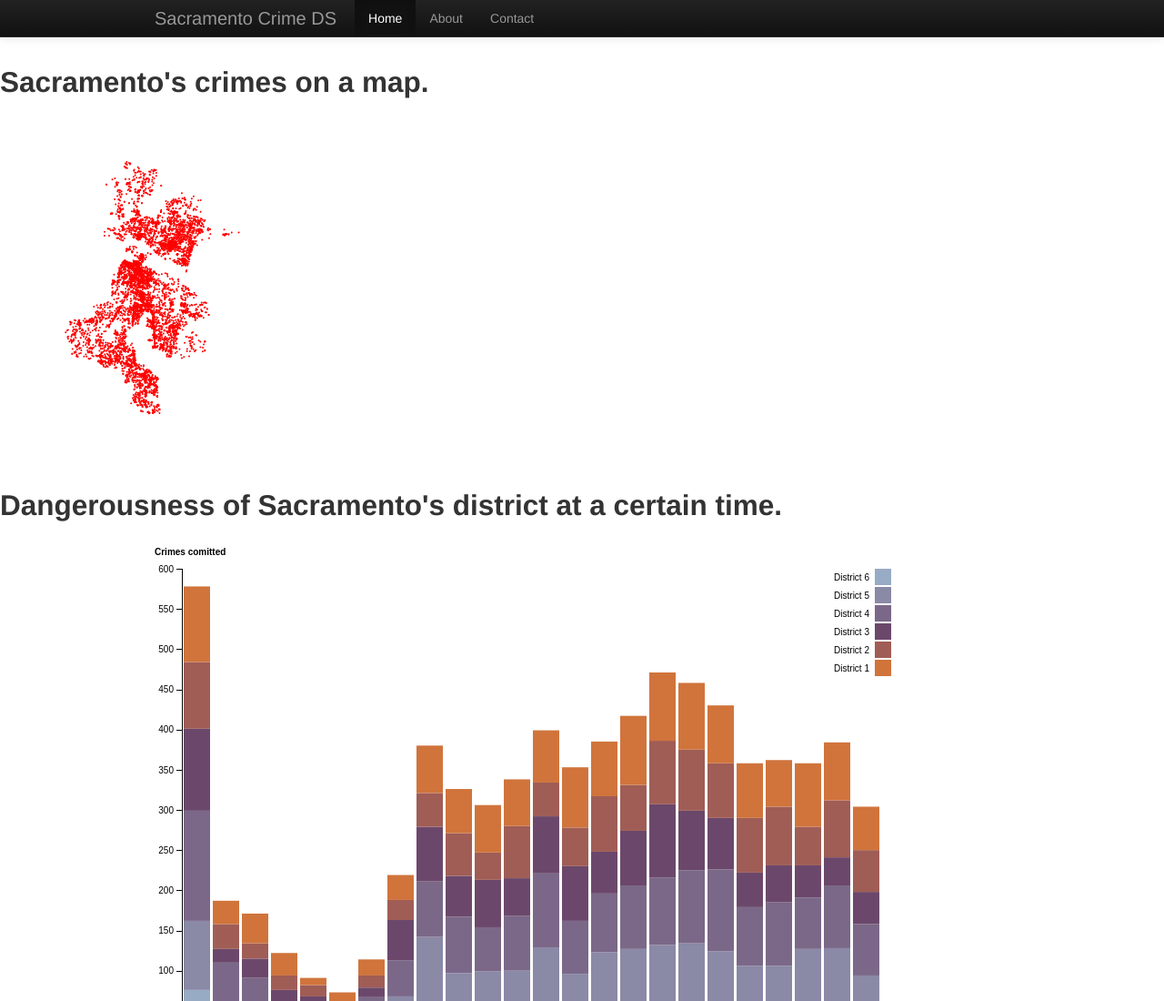
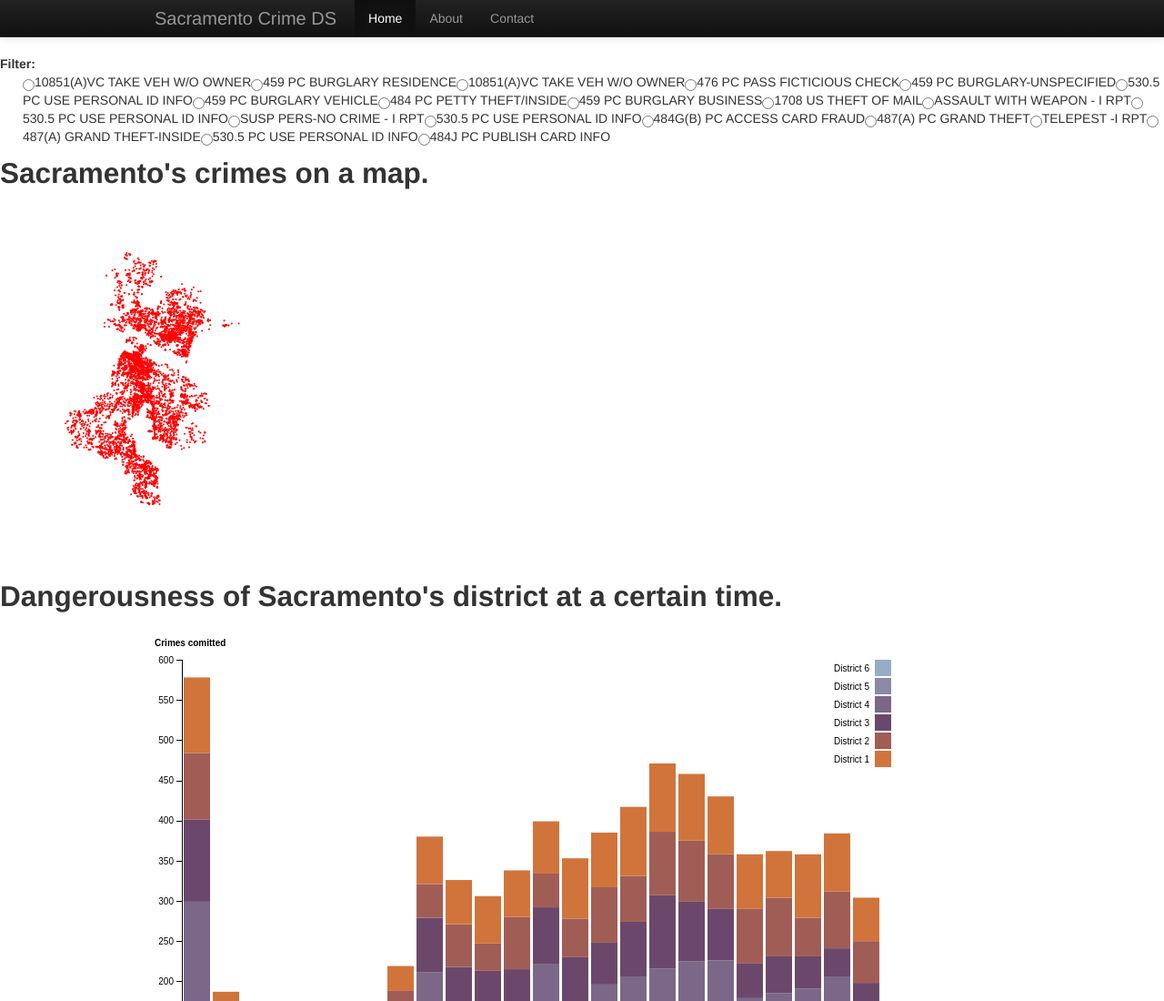
Before and after one commit to anotherrandomname/sacramento-crime-visualization, a website: page index.html in a window 1280 px wide. Shown: the top 1100 px of the page at 91% size. Drawn offline with nearby package versions, Linux system fonts and the light colour scheme.

Commit message:
added filtering for hours and crimes (prototype)

```diff
--- a/index.html
+++ b/index.html
@@ -35,7 +35,14 @@
     </div>
 
     <div>
+      <!--html filter checkbox-->
+        <div>
+          <strong>Filter:</strong>
+          <ul id="filter-list">
+            <li id="filter_" class="check-temp" style="display:none"><input type="radio" /></li>
+          </ul>
 
+        </div>
         <div class="leftSVG">
             <h2>Sacramento's crimes on a map.</h2>
             <div id="svg1Here" />
--- a/index.js
+++ b/index.js
@@ -33,14 +33,160 @@ const svg = d3.select('.svg2Here').append('svg')
     .append('g')
     .attr('transform', `translate(${margin.left}, ${margin.top})`);
 
-d3.csv("data/SacramentocrimeJanuary2006.csv", function(error, data) {
-    if (error) throw error;
 
-    // convert datatypes
-    data.forEach(function(d) {
-        d.cdatetime = parseDate(d.cdatetime).getHours();
-        d.district = +d.district;
+
+
+    // --------------- map part -------------
+    var w = 800;
+    var h = 400;
+    var projection = d3.geoAlbers()
+        .translate([w * 25.1, h * 7])
+        .scale([60000]);
+
+    var path = d3.geoPath()
+        .projection(projection);
+
+    //used for json-map
+    //Define quantize scale to sort data values into buckets of color
+    //var color = d3.scaleQuantize()
+    //    .range(["rgb(237,248,233)", "rgb(186,228,179)", "rgb(116,196,118)", "rgb(49,163,84)", "rgb(0,109,44)"]);
+
+    var svgMap = d3.select('#svg1Here')
+        .append("svg")
+        .attr("width", w)
+        .attr("height", h);
+
+    //insert svg image
+    d3.select("#svg1Here").append("image")
+        .attr("xlink:href", "/data/sa_zoning.svg")
+        .attr("width", 300)
+        .attr("height", 300)
+
+    //loading json
+    // d3.json("/data/ca.json", function(json) {
+    //     svg.selectAll("path")
+    //         .data(json.features)
+    //         .enter()
+    //         .append("path")
+    //         .attr("d", path)
+    //         .style("fill", function(d) {
+    //             //Get data value
+    //             var value = d.properties.value;
+    //
+    //             if (value) {
+    //                 //If value exists…
+    //                 return color(value);
+    //             } else {
+    //                 //If value is undefined…
+    //                 return "#ccc";
+    //             }
+    //         });
+    // });
+
+
+
+//Load sacramento crime data and map coordinates from csv
+d3.csv("data/SacramentocrimeJanuary2006.csv", (d) => {
+    // convert needed datatypes
+    return {
+        cdatetime: parseDate(d.cdatetime).getHours(),
+        district: +d.district,
+        latitude: d.latitude,
+        longitude: d.longitude,
+        crimedescr: d.crimedescr
+    };
+}, (error, csv) => {
+    let data = csv;
+
+
+    //draw all filter
+    var crimes = [];
+    data.forEach(x => {
+      crimes.push(x.crimedescr);
     });
+    crimes = jQuery.unique(crimes).slice(0,20);
+    //interactivity
+    crimes.forEach(x => {
+      jQuery('#filter_').clone().show().removeAttr('id').removeAttr('style')
+        .attr('value', x)
+        .insertAfter('.check-temp:last');
+      jQuery('.check-temp:last input').attr('value', x).attr('name', 'filter').after(x);
+
+      jQuery('.check-temp:last input').on('change', function() {
+          // This will be triggered when the user selects or unselects the checkbox
+          if ($(this).is(":checked")) {
+              // Checkbox was just checked
+
+              // Keep only data element whose country is US
+              const filtered_data = data.filter((d) => d.crimedescr == x);
+
+              update(filtered_data); // Update the chart with the filtered data
+          }
+      });
+    });
+
+
+
+    update(data);
+});
+
+
+
+
+function update(data) {
+    // --- map ---
+    // join
+
+    //show only crimes of selected district
+    //TODO remove this and use merge
+    svgMap.selectAll(".crime").remove();
+    svg.selectAll("rect").remove();
+
+    var rect = svgMap.selectAll('rect').data(data);
+
+    // new elements
+    const rect_enter = rect.enter().append("circle", "rect")
+        .attr("r", 1)
+        .attr("fill", "red")
+        .attr("transform", function(d) {
+            return "translate(" + projection([
+                d.longitude,
+                d.latitude
+            ]) + ")";
+        });
+
+    rect_enter.merge(rect_enter)
+        .attr("class", (d) => "crime district-" + d.district + " crimedescr-" + d.crimedescr + " hour-" + d.cdatetime);
+
+
+    // elements that aren't associated with data
+    rect.exit().remove();
+
+    //crimes filter
+    let legend = svgMap.append("g")
+        .attr("font-family", "sans-serif")
+        .attr("font-size", 10)
+        .attr("text-anchor", "end")
+        .selectAll("g")
+        .data(legendKeys.slice().reverse())
+        .enter().append("g")
+        .attr("class", (d, i) => "legend-dist-color-" + z(i).substring(1))
+        .attr("transform", (d, i) => "translate(0," + i * 20 + ")")
+        .on("mouseover", (d, i) => {
+            svg.selectAll(".color-" + z(i).substring(1)).style("stroke", "black");
+
+            //show only crimes of selected district
+            svgMap.selectAll(".crime").style("fill-opacity", "0");
+            svgMap.selectAll(".district-" + (i - 6) * -1).style("fill-opacity", "100");
+        })
+        .on("mouseout", (d, i) => {
+            svg.selectAll(".color-" + z(i).substring(1)).style("stroke", "white");
+
+            //show all crimes again
+            svgMap.selectAll(".crime").style("fill-opacity", "100");
+        });
+
+    // ------------
 
     // group by datetime and count items
     data = d3.nest()
@@ -92,7 +238,7 @@ d3.csv("data/SacramentocrimeJanuary2006.csv", function(error, data) {
             svg.selectAll(".legend-dist-color-" + z(i).substring(1)).style("fill", "black");
         });
 
-    var rect = layer.selectAll("rect")
+    rect = layer.selectAll("rect")
         .data(function(d) {
             return d;
         })
@@ -104,9 +250,15 @@ d3.csv("data/SacramentocrimeJanuary2006.csv", function(error, data) {
         .attr("width", x.bandwidth())
         .on("mouseover", function(d, i) {
             tooltip_c.style("display", null);
+
+            //show only crimes of selected district
+            svgMap.selectAll(".crime").style("fill-opacity", "0")
+            svgMap.selectAll(".hour-" + d.data.time).style("fill-opacity", "100");
         })
         .on("mouseout", function(d, i) {
             tooltip_c.style("display", "none");
+            //show all crimes again
+            svgMap.selectAll(".crime").style("fill-opacity", "100");
         })
         .on("mousemove", function(d) {
             var xPosition = d3.mouse(this)[0] - 15;
@@ -115,7 +267,10 @@ d3.csv("data/SacramentocrimeJanuary2006.csv", function(error, data) {
             tooltip_c.select("text").text(d[1] - d[0]);
         });
 
-    let legend = svg.append("g")
+
+
+    // district legend
+    let legend2 = svg.append("g")
         .attr("font-family", "sans-serif")
         .attr("font-size", 10)
         .attr("text-anchor", "end")
@@ -128,23 +283,23 @@ d3.csv("data/SacramentocrimeJanuary2006.csv", function(error, data) {
             svg.selectAll(".color-" + z(i).substring(1)).style("stroke", "black");
 
             //show only crimes of selected district
-            svgMap.selectAll(".crime").style("fill-opacity", "0")
-            svgMap.selectAll(".district-" + (i-6)*-1).style("fill-opacity", "100");
+            svgMap.selectAll(".crime").style("fill-opacity", "0");
+            svgMap.selectAll(".district-" + (i - 6) * -1).style("fill-opacity", "100");
         })
         .on("mouseout", (d, i) => {
             svg.selectAll(".color-" + z(i).substring(1)).style("stroke", "white");
 
             //show all crimes again
-            svgMap.selectAll(".crime").style("fill-opacity", "100")
+            svgMap.selectAll(".crime").style("fill-opacity", "100");
         });
 
-    legend.append("rect")
+    legend2.append("rect")
         .attr("x", width - 18)
         .attr("width", 18)
         .attr("height", 18)
         .style("fill", z);
 
-    legend.append("text")
+    legend2.append("text")
         .attr("x", width - 24)
         .attr("y", 9)
         .attr("dy", ".35em")
@@ -171,7 +326,9 @@ d3.csv("data/SacramentocrimeJanuary2006.csv", function(error, data) {
         .attr("font-size", "12px")
         .attr("font-weight", "bold");
 
-});
+
+}
+
 
 /* helper functions */
 
@@ -222,88 +379,3 @@ function Entry(time) {
 
 let keys = ["district1", "district2", "district3", "district4", "district5", "district6"];
 let legendKeys = ["District 1", "District 2", "District 3", "District 4", "District 5", "District 6"];
-
-
-
-
-// --------------- map part -------------
-var w = 800;
-var h = 400;
-var projection = d3.geoAlbers()
-    .translate([w * 25.1, h * 7])
-    .scale([60000]);
-
-var path = d3.geoPath()
-    .projection(projection);
-
-//used for json-map
-//Define quantize scale to sort data values into buckets of color
-//var color = d3.scaleQuantize()
-//    .range(["rgb(237,248,233)", "rgb(186,228,179)", "rgb(116,196,118)", "rgb(49,163,84)", "rgb(0,109,44)"]);
-
-var svgMap = d3.select('#svg1Here')
-    .append("svg")
-    .attr("width", w)
-    .attr("height", h);
-
-//insert svg image
-d3.select("#svg1Here").append("image")
-    .attr("xlink:href", "/data/sa_zoning.svg")
-    .attr("width", 300)
-    .attr("height", 300)
-
-//loading json
-// d3.json("/data/ca.json", function(json) {
-//     svg.selectAll("path")
-//         .data(json.features)
-//         .enter()
-//         .append("path")
-//         .attr("d", path)
-//         .style("fill", function(d) {
-//             //Get data value
-//             var value = d.properties.value;
-//
-//             if (value) {
-//                 //If value exists…
-//                 return color(value);
-//             } else {
-//                 //If value is undefined…
-//                 return "#ccc";
-//             }
-//         });
-// });
-
-//Load sacramento crime data and map coordinates
-d3.csv('/data/SacramentocrimeJanuary2006.csv', (d) => {
-    return {
-        latitude: d.latitude,
-        longitude: d.longitude,
-        district: d.district,
-        crimedescr: d.crimedescr
-    };
-}, (error, csv) => {
-    let data = csv;
-
-    update(data);
-});
-
-function update(new_data) {
-
-    // join
-    const rect = svgMap.selectAll('rect').data(new_data);
-
-    // new elements
-    const rect_enter = rect.enter().append("circle", "rect")
-        .attr("r", 1)
-        .attr("fill", "red")
-        .attr("transform", function(d) {
-            return "translate(" + projection([
-                d.longitude,
-                d.latitude
-            ]) + ")";
-        })
-        .attr("class", (d) => "crime district-" + d.district + " crimedescr-" + d.crimedescr);
-
-    // elements that aren't associated with data
-    rect.exit().remove();
-}
--- a/style.css
+++ b/style.css
@@ -24,3 +24,7 @@ body {
 .dot {
    stroke: #000;
 }
+
+ul#filter-list li {
+    display:inline;
+}
```
Also changed, not shown: about.html (+2 -0 lines).
